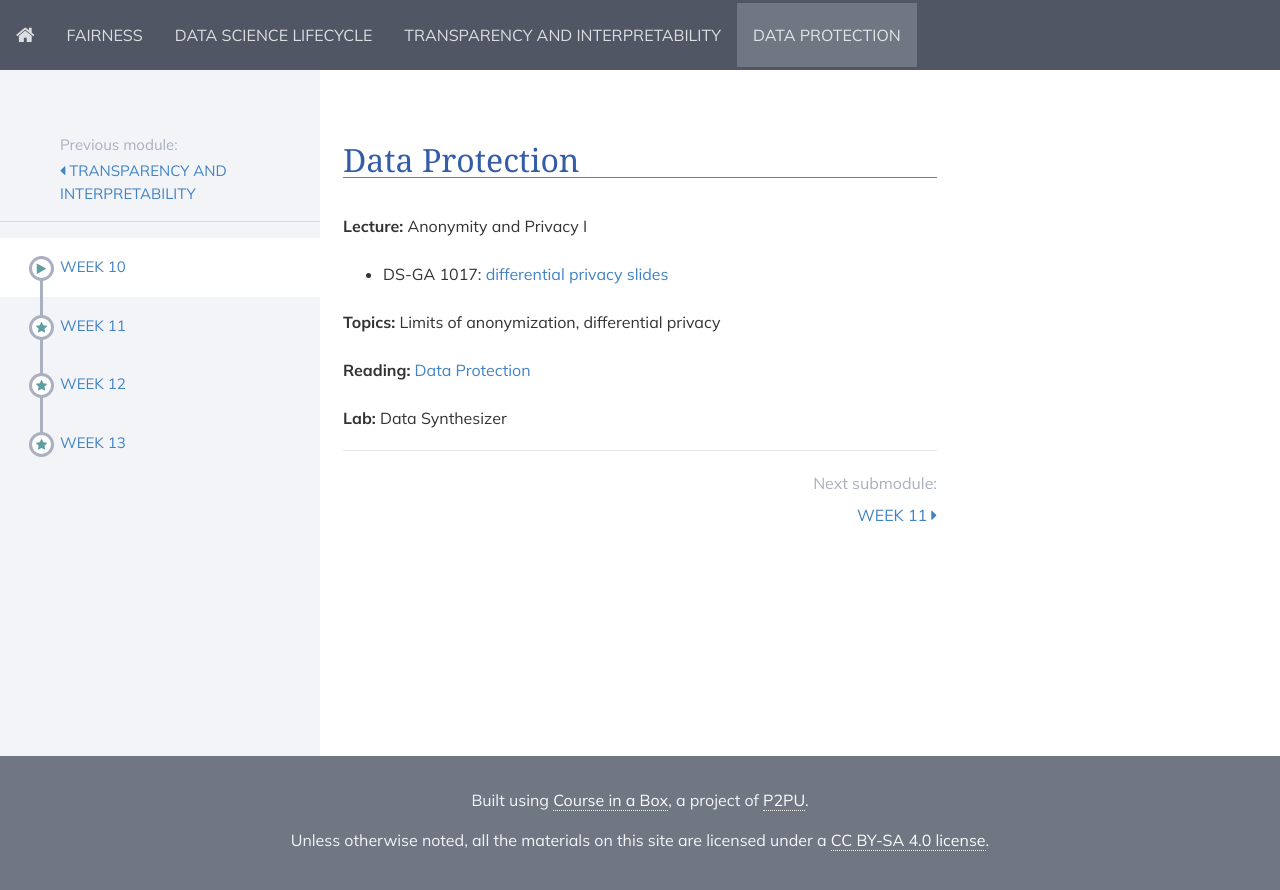
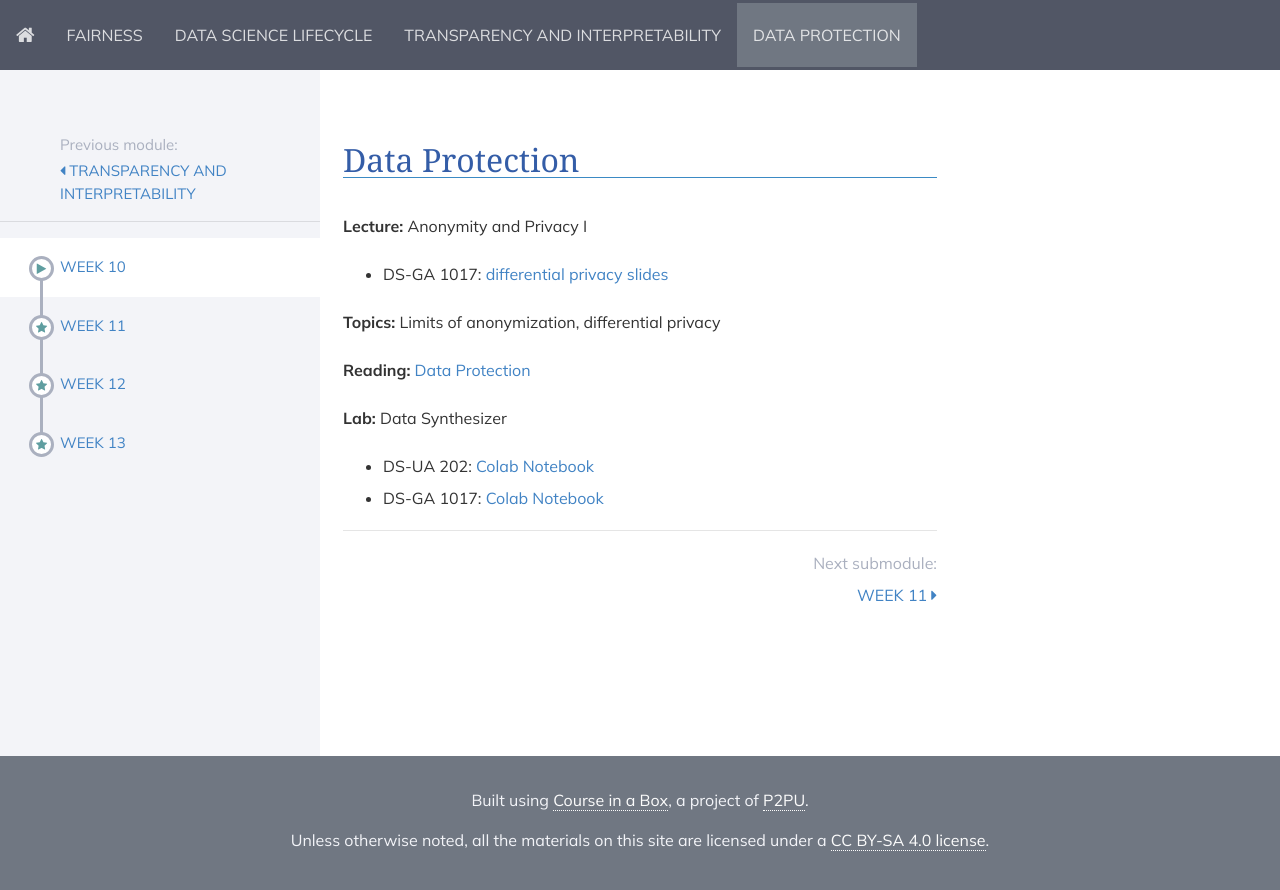
Before and after one commit to DataResponsibly/rds24, a Jekyll site: the page built from modules/data_protection/_posts/2000-01-01-week7.md, in a window 1280 px wide. Shown: the top 890 px of the page. Built offline with Jekyll 4.4.1, drawn with Linux system fonts in a browser that asks for light colours; nearby versions of some CDN libraries.

Commit message:
Update 2000-01-01-week7.md
adding

```diff
--- a/modules/data_protection/_posts/2000-01-01-week7.md
+++ b/modules/data_protection/_posts/2000-01-01-week7.md
@@ -15,5 +15,5 @@ title: Week 10
 
 **Lab:** Data Synthesizer
 
-<!-- * DS-UA 202: [Colab Notebook](https://colab.research.google.com/drive/1dkl_bhQ4X1k682K8wobFlNW3PWYQmzN9?usp=share_link) -->
-<!-- * DS-GA 1017: [Colab Notebook](https://drive.google.com/file/d/19JZNI0MS08kjgI0O9ozmPmsyxd1R4jqi/view?usp=sharing) -->
+* DS-UA 202: [Colab Notebook](https://drive.google.com/file/d/1MaZ4pc_M3MuA-u35QAWIv5J21iMuZyUx/view?usp=sharing)
+* DS-GA 1017: [Colab Notebook](https://drive.google.com/file/d/1E_L9CieSxmB3t9mdtjkhCiPojZ2KDZwv/view?usp=sharing)
```
